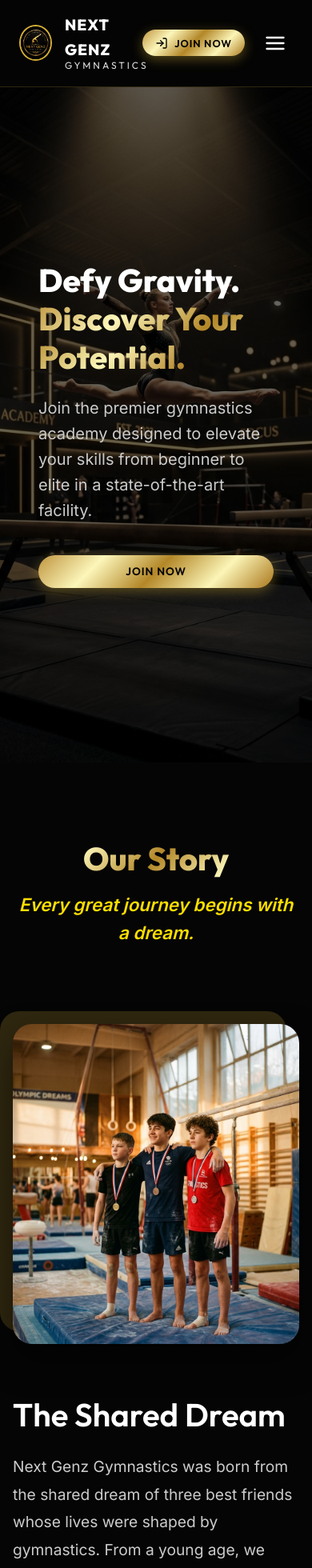
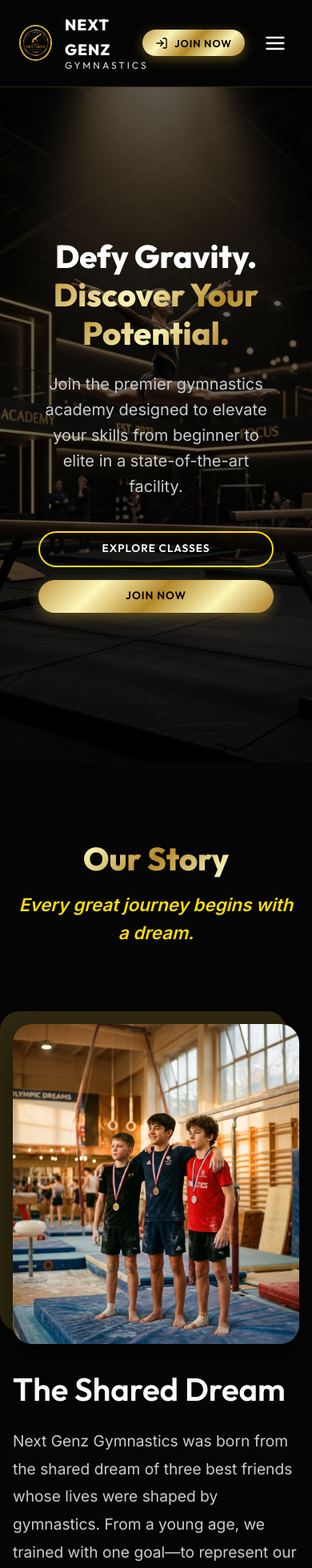
Before and after one commit to bisaisireesha/gymnastic, a Next.js app: page / in a window 390 px wide. Shown: the top 1960 px of the page at 80% size. Built offline with nearby package versions, Linux system fonts and the light colour scheme.

Commit message:
Update Hero section buttons and finalize mobile view adjustments

```diff
--- a/src/app/globals.css
+++ b/src/app/globals.css
@@ -351,4 +351,7 @@ input:focus, select:focus, textarea:focus {
   .flex-col-mobile { flex-direction: column !important; align-items: flex-start !important; gap: 1rem !important; }
   .flex-wrap-mobile { flex-wrap: wrap !important; }
   .w-full-mobile { width: 100% !important; text-align: center; }
+  .about-grid { gap: 2rem !important; }
 }
+
+.about-grid { gap: 4rem; }
--- a/src/components/About.tsx
+++ b/src/components/About.tsx
@@ -13,7 +13,7 @@ const About = () => {
       </div>
 
       {/* Row 1: The Dream */}
-      <div style={{ display: 'grid', gridTemplateColumns: 'repeat(auto-fit, minmax(min(100%, 300px), 1fr))', gap: '4rem', alignItems: 'center', marginBottom: '8rem' }}>
+      <div className="about-grid" style={{ display: 'grid', gridTemplateColumns: 'repeat(auto-fit, minmax(min(100%, 300px), 1fr))', alignItems: 'center', marginBottom: '8rem' }}>
         <div style={{ position: 'relative' }}>
           <div style={{ position: 'absolute', top: '-1rem', left: '-1rem', bottom: '1rem', right: '1rem', background: 'rgba(212, 175, 55, 0.2)', borderRadius: 'var(--border-radius-lg)', zIndex: -1 }}></div>
           <img src="/story_dream.png" alt="The Dream" style={{ width: '100%', height: '400px', objectFit: 'cover', borderRadius: 'var(--border-radius-lg)', boxShadow: '0 20px 40px rgba(0,0,0,0.5)' }} />
@@ -27,7 +27,7 @@ const About = () => {
       </div>
 
       {/* Row 2: The Obstacles */}
-      <div style={{ display: 'grid', gridTemplateColumns: 'repeat(auto-fit, minmax(min(100%, 300px), 1fr))', gap: '4rem', alignItems: 'center', marginBottom: '8rem', direction: 'rtl' }}>
+      <div className="about-grid" style={{ display: 'grid', gridTemplateColumns: 'repeat(auto-fit, minmax(min(100%, 300px), 1fr))', alignItems: 'center', marginBottom: '8rem', direction: 'rtl' }}>
         <div style={{ position: 'relative', direction: 'ltr' }}>
           <div style={{ position: 'absolute', top: '1rem', right: '-1rem', bottom: '-1rem', left: '1rem', background: 'rgba(212, 175, 55, 0.2)', borderRadius: 'var(--border-radius-lg)', zIndex: -1 }}></div>
           <img src="/story_obstacles.png" alt="The Obstacles" style={{ width: '100%', height: '400px', objectFit: 'cover', borderRadius: 'var(--border-radius-lg)', boxShadow: '0 20px 40px rgba(0,0,0,0.5)' }} />
@@ -44,7 +44,7 @@ const About = () => {
       </div>
 
       {/* Row 3: The Promise */}
-      <div style={{ display: 'grid', gridTemplateColumns: 'repeat(auto-fit, minmax(min(100%, 300px), 1fr))', gap: '4rem', alignItems: 'center', marginBottom: '8rem' }}>
+      <div className="about-grid" style={{ display: 'grid', gridTemplateColumns: 'repeat(auto-fit, minmax(min(100%, 300px), 1fr))', alignItems: 'center', marginBottom: '8rem' }}>
         <div style={{ position: 'relative' }}>
           <div style={{ position: 'absolute', top: '-1rem', left: '-1rem', bottom: '1rem', right: '1rem', background: 'rgba(212, 175, 55, 0.2)', borderRadius: 'var(--border-radius-lg)', zIndex: -1 }}></div>
           <img src="/gallery_6.png" alt="Our Promise" style={{ width: '100%', height: '400px', objectFit: 'cover', borderRadius: 'var(--border-radius-lg)', boxShadow: '0 20px 40px rgba(0,0,0,0.5)' }} />
@@ -61,7 +61,7 @@ const About = () => {
       </div>
 
       {/* Row 4: Vision */}
-      <div style={{ display: 'grid', gridTemplateColumns: 'repeat(auto-fit, minmax(min(100%, 300px), 1fr))', gap: '4rem', alignItems: 'center', marginBottom: '8rem', direction: 'rtl' }}>
+      <div className="about-grid" style={{ display: 'grid', gridTemplateColumns: 'repeat(auto-fit, minmax(min(100%, 300px), 1fr))', alignItems: 'center', marginBottom: '8rem', direction: 'rtl' }}>
         <div style={{ position: 'relative', direction: 'ltr' }}>
           <div style={{ position: 'absolute', top: '1rem', right: '-1rem', bottom: '-1rem', left: '1rem', background: 'rgba(212, 175, 55, 0.2)', borderRadius: 'var(--border-radius-lg)', zIndex: -1 }}></div>
           <img src="/gallery_1.png" alt="Building the Future" style={{ width: '100%', height: '400px', objectFit: 'cover', objectPosition: 'center 60%', borderRadius: 'var(--border-radius-lg)', boxShadow: '0 20px 40px rgba(0,0,0,0.5)' }} />
--- a/src/components/Hero.tsx
+++ b/src/components/Hero.tsx
@@ -23,7 +23,7 @@ const Hero = () => {
           zIndex: -1
         }}
       />
-      <div className="container animate-fade-up">
+      <div className="container animate-fade-up hero-container">
         <h1 style={{ marginBottom: '1.5rem', maxWidth: '800px' }}>
           Defy Gravity. <br/>
           <span className="text-gradient">Discover Your Potential.</span>
@@ -51,9 +51,21 @@ const Hero = () => {
               text-align: center;
               justify-content: center;
             }
+            .hero-container {
+              text-align: center;
+            }
+            .hero-container h1 {
+              margin-left: auto;
+              margin-right: auto;
+            }
+            .hero-container p {
+              margin-left: auto;
+              margin-right: auto;
+            }
           }
         `}</style>
         <div className="hero-buttons">
+          <a href="#schedule" className="btn btn-secondary hero-btn">Explore Classes</a>
           <a href="#register" className="btn btn-primary hero-btn">Join Now</a>
         </div>
       </div>
```
